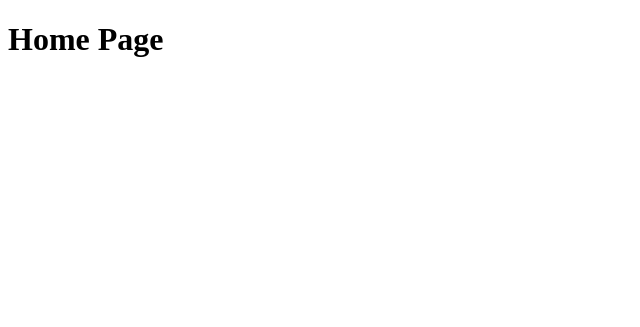
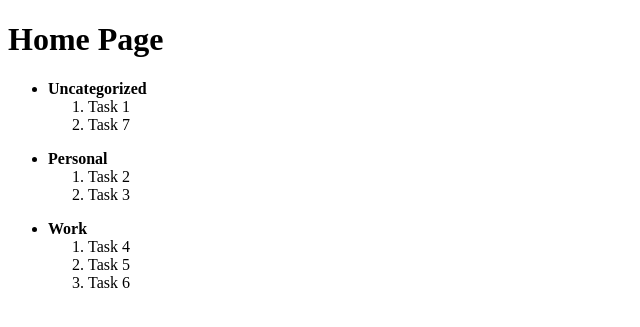
Before and after one commit to Lpitt2/Todo, a Django app: page /home in a window 1280 px wide. Shown: the top 327 px of the page, without its empty margins (0-640 px from the left). Run offline with Django 4.2, Linux system fonts and the light colour scheme; a user stored in the database is signed in; data comes from the database, SQL or seed files in the repository; both versions use the stored data as it was after the commit.

Commit message:
Added home back-end logic.

```diff
--- a/Todo/agenda/templates/agenda/home.html
+++ b/Todo/agenda/templates/agenda/home.html
@@ -6,5 +6,32 @@
   </head>
   <body>
     <h1>Home Page</h1>
+    {% for group, task_list in tasks.items %}
+
+    <ul>
+
+      <li>
+
+        <b>{% if group %} {{ group.title }} {% else %} Uncategorized {% endif %}</b>
+
+        <ol>
+
+          {% for task in task_list %}
+
+          <li>{{ task.title }}</li>
+
+          {% endfor %}
+
+        </ol>
+
+      </li>
+
+    </ul>
+
+    {% empty %}
+
+    <h3>There are no tasks yet.</h3>
+
+    {% endfor %}
   </body>
 </html>
--- a/Todo/agenda/views.py
+++ b/Todo/agenda/views.py
@@ -2,6 +2,7 @@ from django.shortcuts import render, redirect
 from django.contrib.auth.decorators import login_required
 from django.contrib.auth import authenticate, login
 from django.contrib.auth.models import User
+from .models import *
 
 
 
@@ -15,7 +16,25 @@ def index_view(request):
 def home_view(request):
   '''Handles the home view.'''
 
-  return render(request, "agenda/home.html")
+  # Extract the user.
+  user = request.user
+
+  # Declare tasks dictionary.
+  tasks = dict()
+
+  # Iterate over the tasks owned by the
+  for task in user.task_set.all():
+
+    # Determine if the task group exists yet.
+    if task.group not in tasks:
+
+      # Add a key for the group.
+      tasks[task.group] = list()
+
+    # Append the current task to the group.
+    tasks[task.group].append(task)
+
+  return render(request, "agenda/home.html", {'tasks': tasks})
 
 
 def login_view(request):
```
Also changed, not shown: Todo/db.sqlite3.
